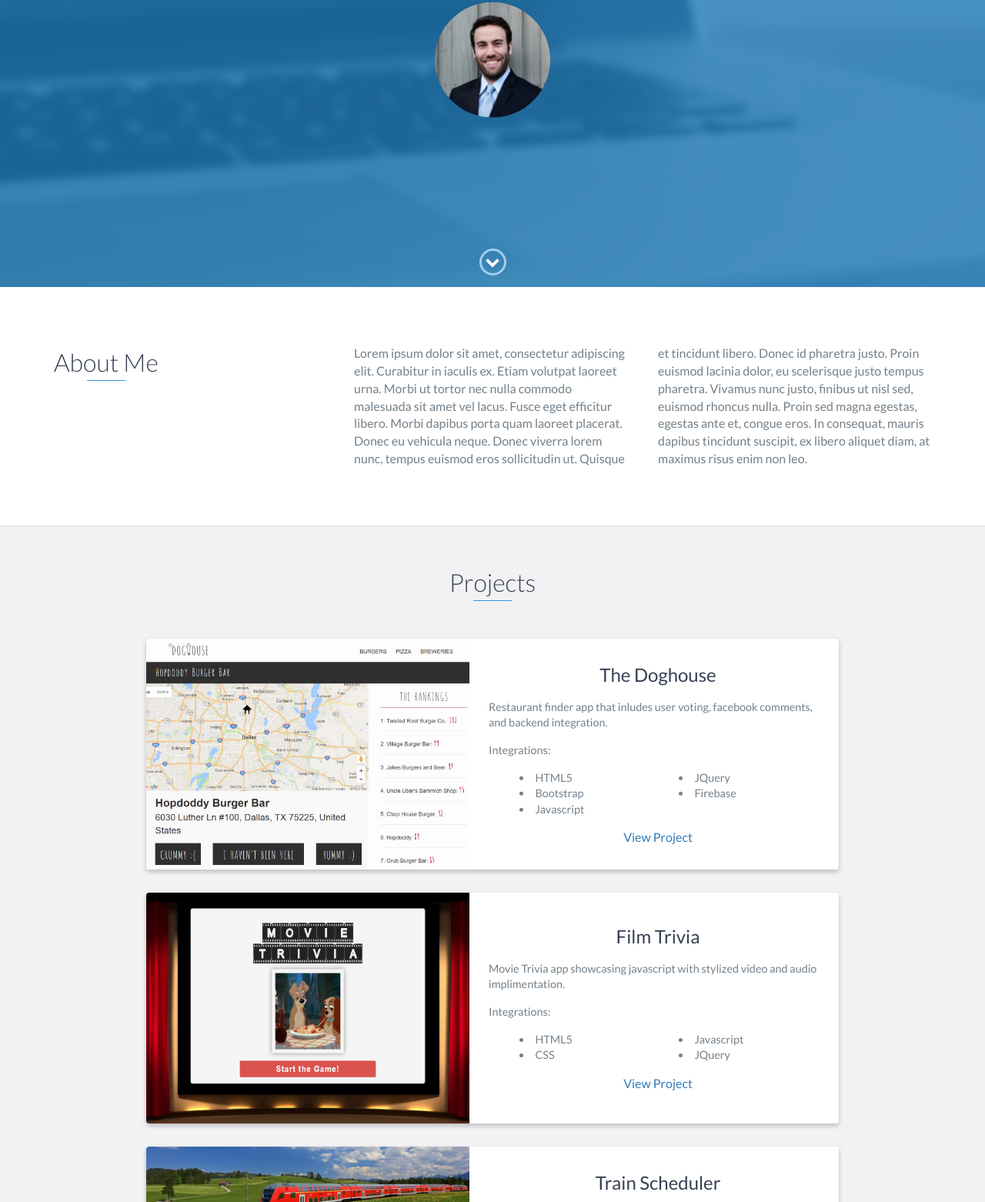
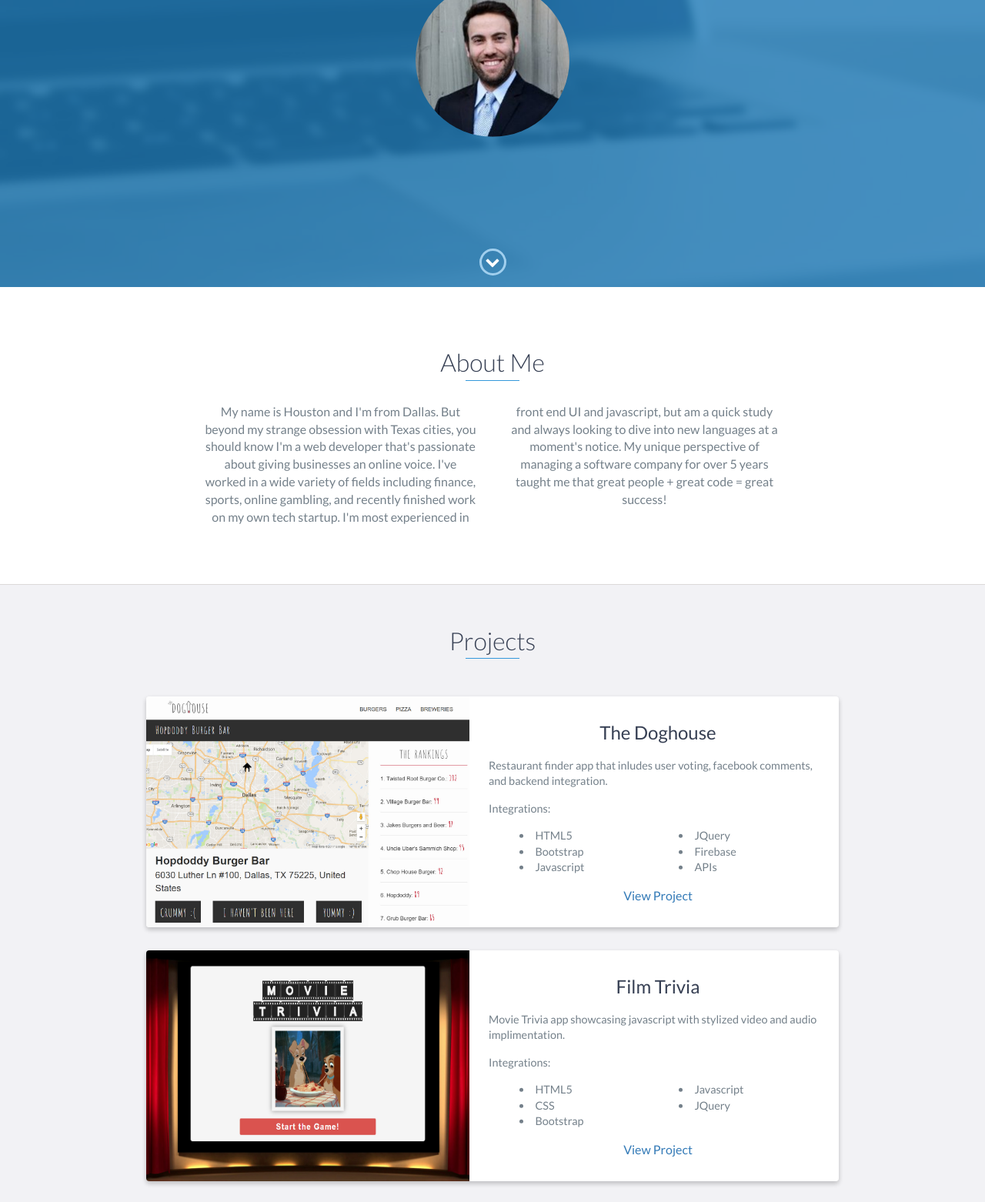
Before and after one commit to houstonc11/portfolio, a website: page index.html in a window 1280 px wide. Shown: the part 427-1989 px from the top of the page at 77% size. Drawn offline with nearby package versions, Linux system fonts and the light colour scheme.

Commit message:
bio change

```diff
--- a/css/styles.css
+++ b/css/styles.css
@@ -265,7 +265,7 @@ footer {
     content: '';
     top: 100%;
     height: 1px;
-    width: 50px;
+    width: 70px;
     left: 0;
     right: 0;
     margin: 0 auto;
@@ -392,7 +392,8 @@ footer {
 
 #about {
     padding: 75px 15px;
-    border-bottom: 1px solid #dcd9d9
+    border-bottom: 1px solid #dcd9d9;
+    text-align: center;
 }
 
 #about h2 {
@@ -400,12 +401,14 @@ footer {
 }
 
 #about p {
+    display: block;
     color: #74808a;
     margin: 0;
     -webkit-columns: 2;
   -moz-columns: 2;
   column-gap: 40px;
 }
+
 
 #experience {
     padding: 50px 15px;
--- a/index.html
+++ b/index.html
@@ -6,8 +6,8 @@
     <meta http-equiv="X-UA-Compatible" content="IE=edge">
     <meta name="viewport" content="width=device-width, initial-scale=1">
     <title>My Portfolio</title>
-	<link rel="shortcut icon" href="favicon.ico" type="image/x-icon">
-	<link rel="icon" href="favicon.ico" type="image/x-icon">
+    <link rel="shortcut icon" href="favicon.ico" type="image/x-icon">
+    <link rel="icon" href="favicon.ico" type="image/x-icon">
     <link href="https://fonts.googleapis.com/css?family=Lato:300,400,700,900" rel="stylesheet">
     <link rel="stylesheet" href="libs/font-awesome/css/font-awesome.min.css">
     <link href="css/bootstrap.min.css" rel="stylesheet">
@@ -39,17 +39,14 @@
         </ul>
     </header>
     <!-- End header -->
-
     <div id="lead">
         <div id="lead-content">
             <h1>Houston Crosby</h1>
             <h2>Web Developer</h2>
-            <img class="img-circle" src="./images/profileImage.png" alt="profile-image" width="150" height="150">
+            <img class="img-circle" src="./images/profileImage.png" alt="profile-image" width="200" height="200">
         </div>
         <!-- End #lead-content -->
-
         <div id="lead-overlay"></div>
-
         <div id="lead-down">
             <span>
                 <i class="fa fa-chevron-down" aria-hidden="true"></i>
@@ -58,25 +55,21 @@
         <!-- End #lead-down -->
     </div>
     <!-- End #lead -->
-
     <div id="about">
+        <h2 class="heading">About Me</h2>
         <div class="container">
             <div class="row">
-                <div class="col-md-4">
-                    <h2 class="heading">About Me</h2>
-                </div>
+                <div class="col-md-2"></div>
                 <div class="col-md-8">
                     <p>
-                        Lorem ipsum dolor sit amet, consectetur adipiscing elit. Curabitur in iaculis ex. Etiam volutpat laoreet urna. Morbi ut tortor nec nulla commodo malesuada sit amet vel lacus. Fusce eget efficitur libero. Morbi dapibus porta quam laoreet placerat. Donec
-                        eu vehicula neque. Donec viverra lorem nunc, tempus euismod eros sollicitudin ut. Quisque et tincidunt libero. Donec id pharetra justo. Proin euismod lacinia dolor, eu scelerisque justo tempus pharetra. Vivamus nunc justo, finibus
-                        ut nisl sed, euismod rhoncus nulla. Proin sed magna egestas, egestas ante et, congue eros. In consequat, mauris dapibus tincidunt suscipit, ex libero aliquet diam, at maximus risus enim non leo.
+                        My name is Houston and I'm from Dallas. But beyond my strange obsession with Texas cities, you should know I'm a web developer that's passionate about giving businesses an online voice. I've worked in a wide variety of fields including finance, sports, online gambling, and recently finished work on my own tech startup. I'm most experienced in front end UI and javascript, but am a quick study and always looking to dive into new languages at a moment's notice. My unique perspective of managing a software company for over 5 years taught me that great people + great code = great success!
                     </p>
                 </div>
+                <div class="col-md-2"></div>
             </div>
         </div>
     </div>
     <!-- End #about -->
-
     <div id="projects" class="background-alt">
         <h2 class="heading">Projects</h2>
         <div class="container">
@@ -98,13 +91,13 @@
                             <li>Javascript</li>
                             <li>JQuery</li>
                             <li>Firebase</li>
+                            <li>APIs</li>
                         </ul>
-                        <a href="#">View Project</a>
+                        <a href="https://houstonc11.github.io/doghouse/" target="_blank">View Project</a>
                     </div>
                     <!-- End .project-info -->
                 </div>
                 <!-- End .project -->
-
                 <div class="project shadow-large">
                     <div class="project-image">
                         <img src="./images/trivia6.jpg" width="420" height="300">
@@ -119,16 +112,15 @@
                         <ul>
                             <li>HTML5</li>
                             <li>CSS</li>
+                            <li>Bootstrap</li>
                             <li>Javascript</li>
                             <li>JQuery</li>
-
                         </ul>
-                        <a href="#">View Project</a>
+                        <a href="https://houstonc11.github.io/TriviaGame/" target="_blank">View Project</a>
                     </div>
                     <!-- End .project-info -->
                 </div>
                 <!-- End .project -->
-
                 <div class="project shadow-large">
                     <div class="project-image">
                         <img src="./images/train6.jpg" width="420" height="300">
@@ -139,7 +131,7 @@
                         <p>
                             Logistical app for managing train schedules that displays arrivals in real-time.
                         </p>
-                         <p>Integrations:</p>
+                        <p>Integrations:</p>
                         <ul>
                             <li>HTML5</li>
                             <li>Bootstrap</li>
@@ -147,19 +139,16 @@
                             <li>JQuery</li>
                             <li>Firebase</li>
                             <li>Modern Js</li>
-
                         </ul>
-                        <a href="#">View Project</a>
+                        <a href="https://houstonc11.github.io/Train-Scheduler/" target="_blank">View Project</a>
                     </div>
                     <!-- End .project-info -->
                 </div>
                 <!-- End .project -->
-
             </div>
         </div>
     </div>
     <!-- End #projects -->
-
     <div id="skills">
         <h2 class="heading">Skills</h2>
         <ul>
@@ -172,13 +161,13 @@
             <li>MySQL</li>
             <li>Express Js</li>
             <li>Firebase</li>
+            <li>Git</li>
             <li>APIs</li>
             <li>JSON</li>
             <li>AJAX</li>
         </ul>
     </div>
     <!-- End #skills -->
-
     <div id="contact">
         <h2>Get in Touch</h2>
         <div id="contact-form">
@@ -192,7 +181,6 @@
         <!-- End #contact-form -->
     </div>
     <!-- End #contact -->
-
     <footer>
         <div class="container">
             <div class="row">
@@ -211,18 +199,15 @@
                         <li>
                             <a href="https://github.com/" target="_blank"><i class="fa fa-github" aria-hidden="true"></i></a>
                         </li>
-
                         <li>
                             <a href="https://www.facebook.com/" target="_blank"><i class="fa fa-linkedin" aria-hidden="true"></i></a>
                         </li>
-
                     </ul>
                 </div>
             </div>
         </div>
     </footer>
     <!-- End footer -->
-
     <script src="https://ajax.googleapis.com/ajax/libs/jquery/1.12.4/jquery.min.js"></script>
     <script src="js/scripts.min.js"></script>
 </body>
```
